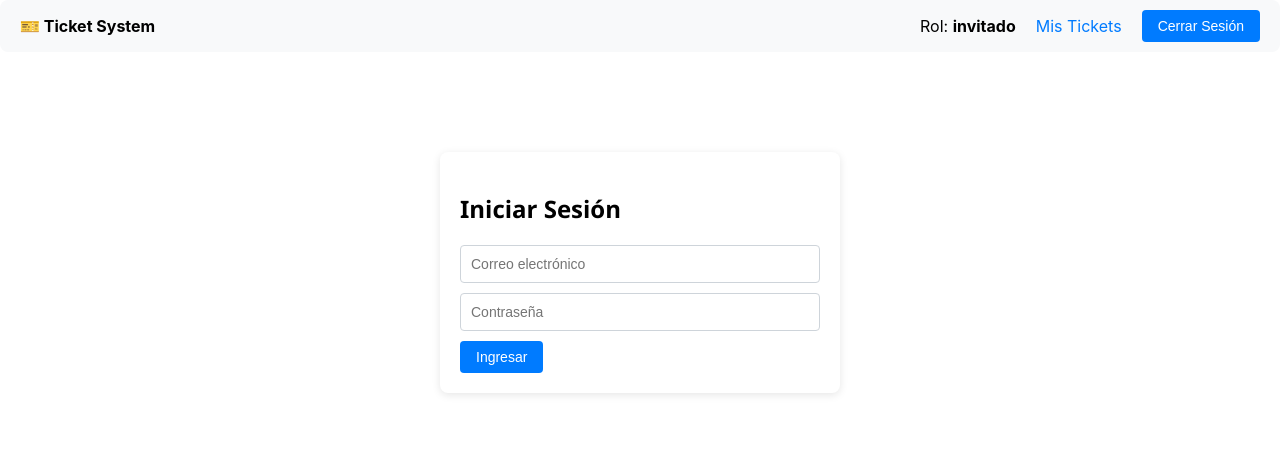
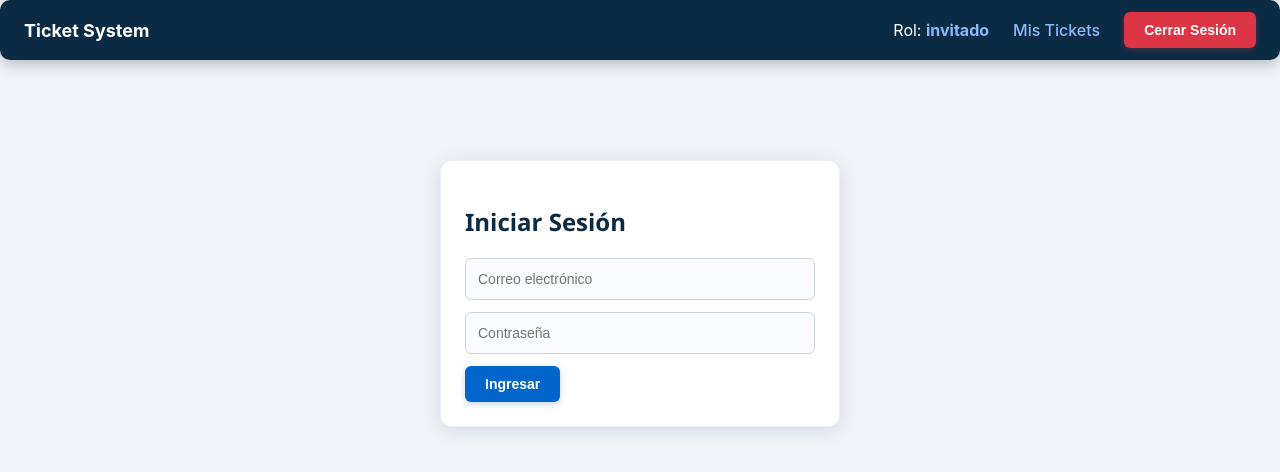
Before and after one commit to FredyFernandez29/proyectofinalfrontend, a React (Create React App) app: page /login in a window 1280 px wide. Shown: the top 472 px of the page. Built offline with nearby package versions, Linux system fonts and the light colour scheme.

Commit message:
Update App.js

```diff
--- a/src/App.js
+++ b/src/App.js
@@ -98,7 +98,7 @@ const toastStyles = {
     borderRadius: '8px',
     color: '#fff',
     fontWeight: '500',
-    boxShadow: '0 4px 12px rgba(0,0,0,0.15)',
+    boxShadow: '0 4px 12px rgba(0,0,0,0.25)',
     animation: 'slideIn 0.3s ease-out',
     minWidth: '250px',
     maxWidth: '400px',
@@ -121,10 +121,15 @@ const globalStyles = `
   .fade-in {
     animation: fadeIn 0.3s ease-out;
   }
+  body {
+    background: #f0f4f8;
+    margin: 0;
+    padding: 0;
+  }
 `;
 
 // ============================
-// 3. ESTILOS GLOBALES
+// 3. ESTILOS GLOBALES (Tema azul/blanco/negro)
 // ============================
 const styles = {
   container: {
@@ -134,59 +139,67 @@ const styles = {
     fontFamily: 'Segoe UI, Tahoma, Geneva, Verdana, sans-serif',
   },
   card: {
-    background: '#fff',
-    borderRadius: '8px',
-    boxShadow: '0 2px 8px rgba(0,0,0,0.1)',
-    padding: '20px',
-    marginBottom: '20px',
-    transition: 'box-shadow 0.2s ease, transform 0.2s ease',
+    background: '#ffffff',
+    borderRadius: '12px',
+    boxShadow: '0 4px 20px rgba(0, 50, 100, 0.12)',
+    padding: '24px',
+    marginBottom: '24px',
+    transition: 'box-shadow 0.25s ease, transform 0.2s ease',
+    border: '1px solid rgba(0, 80, 150, 0.08)',
   },
   cardHover: {
-    boxShadow: '0 4px 16px rgba(0,0,0,0.15)',
+    boxShadow: '0 8px 30px rgba(0, 50, 100, 0.20)',
     transform: 'translateY(-2px)',
   },
   button: {
-    backgroundColor: '#007bff',
-    color: '#fff',
+    backgroundColor: '#0066cc',
+    color: '#ffffff',
     border: 'none',
-    padding: '8px 16px',
-    borderRadius: '4px',
+    padding: '10px 20px',
+    borderRadius: '6px',
     cursor: 'pointer',
     fontSize: '14px',
-    transition: 'background 0.2s, transform 0.15s',
+    fontWeight: '600',
+    transition: 'background 0.2s, transform 0.15s, box-shadow 0.2s',
+    boxShadow: '0 2px 6px rgba(0, 80, 160, 0.25)',
   },
   buttonHover: {
-    backgroundColor: '#0056b3',
+    backgroundColor: '#004d99',
     transform: 'scale(1.02)',
+    boxShadow: '0 4px 12px rgba(0, 80, 160, 0.35)',
   },
   buttonDanger: {
     backgroundColor: '#dc3545',
     color: '#fff',
     border: 'none',
     padding: '8px 16px',
-    borderRadius: '4px',
+    borderRadius: '6px',
     cursor: 'pointer',
     fontSize: '14px',
-    transition: 'background 0.2s',
+    fontWeight: '600',
+    transition: 'background 0.2s, box-shadow 0.2s',
+    boxShadow: '0 2px 6px rgba(220, 53, 69, 0.25)',
   },
   input: {
     width: '100%',
-    padding: '10px',
-    border: '1px solid #ced4da',
-    borderRadius: '4px',
+    padding: '12px',
+    border: '1px solid #cbd5e1',
+    borderRadius: '6px',
     fontSize: '14px',
-    marginBottom: '10px',
+    marginBottom: '12px',
     boxSizing: 'border-box',
     transition: 'border-color 0.2s, box-shadow 0.2s',
+    backgroundColor: '#fafcff',
   },
   inputFocus: {
-    borderColor: '#80bdff',
-    boxShadow: '0 0 0 0.2rem rgba(0,123,255,0.25)',
+    borderColor: '#0066cc',
+    boxShadow: '0 0 0 3px rgba(0, 102, 204, 0.20)',
   },
   label: {
     fontWeight: '600',
     display: 'block',
-    marginBottom: '5px',
+    marginBottom: '6px',
+    color: '#1e293b',
   },
   table: {
     width: '100%',
@@ -194,40 +207,50 @@ const styles = {
     marginTop: '10px',
   },
   th: {
-    background: '#f8f9fa',
-    padding: '10px',
+    background: '#e8f0fe',
+    padding: '12px',
     textAlign: 'left',
-    borderBottom: '2px solid #dee2e6',
+    borderBottom: '2px solid #b8d0e8',
+    color: '#0b2b44',
+    fontWeight: '600',
   },
   td: {
-    padding: '10px',
-    borderBottom: '1px solid #dee2e6',
+    padding: '12px',
+    borderBottom: '1px solid #e2e8f0',
   },
   nav: {
     display: 'flex',
-    gap: '20px',
+    gap: '24px',
     alignItems: 'center',
-    padding: '10px 20px',
-    background: '#f8f9fa',
-    borderRadius: '8px',
-    marginBottom: '20px',
+    padding: '12px 24px',
+    background: '#0b2b44',
+    borderRadius: '10px',
+    marginBottom: '24px',
+    boxShadow: '0 4px 16px rgba(0, 20, 40, 0.25)',
+    color: '#ffffff',
   },
   link: {
     textDecoration: 'none',
-    color: '#007bff',
+    color: '#8bb9fe',
+    fontWeight: '500',
+    transition: 'color 0.2s',
+  },
+  linkHover: {
+    color: '#ffffff',
   },
   badge: {
-    padding: '4px 8px',
-    borderRadius: '12px',
+    padding: '4px 12px',
+    borderRadius: '20px',
     fontSize: '12px',
     fontWeight: 'bold',
     color: '#fff',
+    display: 'inline-block',
   },
   loading: {
     textAlign: 'center',
-    padding: '40px',
+    padding: '60px',
     fontSize: '18px',
-    color: '#6c757d',
+    color: '#4a6a85',
   },
 };
 
@@ -235,7 +258,7 @@ const styles = {
 // 4. COMPONENTES
 // ============================
 
-// --- Navbar ---
+// --- Navbar (sin emoji) ---
 const Navbar = () => {
   const { user, logout } = useAuth();
   const navigate = useNavigate();
@@ -247,11 +270,13 @@ const Navbar = () => {
 
   return (
     <div style={styles.nav}>
-      <span><strong>🎫 Ticket System</strong></span>
-      <span style={{ marginLeft: 'auto' }}>Rol: <strong>{user?.rol || 'invitado'}</strong></span>
-      <Link to="/tickets" style={styles.link}>Mis Tickets</Link>
-      {user?.rol === 'admin' && <Link to="/usuarios" style={styles.link}>Usuarios</Link>}
-      <button onClick={handleLogout} style={styles.button}>Cerrar Sesión</button>
+      <span style={{ fontWeight: '700', fontSize: '18px' }}>Ticket System</span>
+      <span style={{ marginLeft: 'auto' }}>Rol: <strong style={{ color: '#8bb9fe' }}>{user?.rol || 'invitado'}</strong></span>
+      <Link to="/tickets" style={styles.link} onMouseEnter={(e) => e.target.style.color = '#ffffff'} onMouseLeave={(e) => e.target.style.color = '#8bb9fe'}>Mis Tickets</Link>
+      {user?.rol === 'admin' && (
+        <Link to="/usuarios" style={styles.link} onMouseEnter={(e) => e.target.style.color = '#ffffff'} onMouseLeave={(e) => e.target.style.color = '#8bb9fe'}>Usuarios</Link>
+      )}
+      <button onClick={handleLogout} style={{ ...styles.button, backgroundColor: '#dc3545', boxShadow: '0 2px 6px rgba(220, 53, 69, 0.3)' }}>Cerrar Sesión</button>
     </div>
   );
 };
@@ -283,7 +308,7 @@ const Login = () => {
   return (
     <div style={{ ...styles.container, maxWidth: '400px', marginTop: '80px' }}>
       <div style={styles.card} className="fade-in">
-        <h2>Iniciar Sesión</h2>
+        <h2 style={{ color: '#0b2b44' }}>Iniciar Sesión</h2>
         <form onSubmit={handleSubmit}>
           <input
             type="email"
@@ -292,6 +317,8 @@ const Login = () => {
             onChange={(e) => setCorreo(e.target.value)}
             required
             style={styles.input}
+            onFocus={(e) => { e.target.style.borderColor = '#0066cc'; e.target.style.boxShadow = '0 0 0 3px rgba(0,102,204,0.20)'; }}
+            onBlur={(e) => { e.target.style.borderColor = '#cbd5e1'; e.target.style.boxShadow = 'none'; }}
           />
           <input
             type="password"
@@ -300,11 +327,13 @@ const Login = () => {
             onChange={(e) => setPassword(e.target.value)}
             required
             style={styles.input}
+            onFocus={(e) => { e.target.style.borderColor = '#0066cc'; e.target.style.boxShadow = '0 0 0 3px rgba(0,102,204,0.20)'; }}
+            onBlur={(e) => { e.target.style.borderColor = '#cbd5e1'; e.target.style.boxShadow = 'none'; }}
           />
-          <button type="submit" style={styles.button} disabled={loading}>
+          <button type="submit" style={styles.button} disabled={loading} onMouseEnter={(e) => { e.target.style.backgroundColor = '#004d99'; e.target.style.boxShadow = '0 4px 12px rgba(0,80,160,0.35)'; }} onMouseLeave={(e) => { e.target.style.backgroundColor = '#0066cc'; e.target.style.boxShadow = '0 2px 6px rgba(0,80,160,0.25)'; }}>
             {loading ? 'Cargando...' : 'Ingresar'}
           </button>
-          {error && <p style={{ color: 'red', marginTop: '10px' }}>{error}</p>}
+          {error && <p style={{ color: '#dc3545', marginTop: '12px' }}>{error}</p>}
         </form>
       </div>
     </div>
@@ -360,15 +389,17 @@ const TicketsList = () => {
   return (
     <div style={styles.container}>
       <div style={{ display: 'flex', justifyContent: 'space-between', alignItems: 'center', marginBottom: '20px' }}>
-        <h2>Mis Tickets</h2>
+        <h2 style={{ color: '#0b2b44' }}>Mis Tickets</h2>
         <Link to="/tickets/nuevo">
-          <button style={styles.button}>+ Crear Nuevo Ticket</button>
+          <button style={styles.button} onMouseEnter={(e) => { e.target.style.backgroundColor = '#004d99'; e.target.style.boxShadow = '0 4px 12px rgba(0,80,160,0.35)'; }} onMouseLeave={(e) => { e.target.style.backgroundColor = '#0066cc'; e.target.style.boxShadow = '0 2px 6px rgba(0,80,160,0.25)'; }}>
+            + Crear Nuevo Ticket
+          </button>
         </Link>
       </div>
 
       <div style={styles.card} className="fade-in">
         {tickets.length === 0 ? (
-          <p>No tienes tickets. ¡Crea uno nuevo!</p>
+          <p style={{ color: '#4a6a85' }}>No tienes tickets. ¡Crea uno nuevo!</p>
         ) : (
           <table style={styles.table}>
             <thead>
@@ -386,7 +417,7 @@ const TicketsList = () => {
                 <tr key={t.id} className="fade-in" style={{ transition: 'background 0.2s' }}>
                   <td style={styles.td}>{t.id}</td>
                   <td style={styles.td}>
-                    <Link to={`/tickets/${t.id}`} style={{ color: '#007bff', textDecoration: 'none' }}>
+                    <Link to={`/tickets/${t.id}`} style={{ color: '#0066cc', textDecoration: 'none', fontWeight: '500' }}>
                       {t.titulo}
                     </Link>
                   </td>
@@ -398,10 +429,10 @@ const TicketsList = () => {
                   <td style={styles.td}>{t.prioridad}</td>
                   <td style={styles.td}>{t.asignado_a?.nombre || 'Sin asignar'}</td>
                   <td style={styles.td}>
-                    <Link to={`/tickets/${t.id}`} style={{ marginRight: '10px', color: '#007bff' }}>Ver</Link>
-                    <Link to={`/tickets/editar/${t.id}`} style={{ marginRight: '10px', color: '#28a745' }}>Editar</Link>
+                    <Link to={`/tickets/${t.id}`} style={{ marginRight: '12px', color: '#0066cc', fontWeight: '500' }}>Ver</Link>
+                    <Link to={`/tickets/editar/${t.id}`} style={{ marginRight: '12px', color: '#28a745', fontWeight: '500' }}>Editar</Link>
                     {user?.rol === 'admin' && (
-                      <button onClick={() => handleDelete(t.id)} style={styles.buttonDanger}>Eliminar</button>
+                      <button onClick={() => handleDelete(t.id)} style={styles.buttonDanger} onMouseEnter={(e) => { e.target.style.backgroundColor = '#c82333'; }} onMouseLeave={(e) => { e.target.style.backgroundColor = '#dc3545'; }}>Eliminar</button>
                     )}
                   </td>
                 </tr>
@@ -489,7 +520,7 @@ const TicketForm = () => {
   return (
     <div style={styles.container}>
       <div style={styles.card} className="fade-in">
-        <h2>{isEdit ? 'Editar Ticket' : 'Nuevo Ticket'}</h2>
+        <h2 style={{ color: '#0b2b44' }}>{isEdit ? 'Editar Ticket' : 'Nuevo Ticket'}</h2>
         <form onSubmit={handleSubmit}>
           <label style={styles.label}>Título</label>
           <input
@@ -499,6 +530,8 @@ const TicketForm = () => {
             onChange={handleChange}
             required
             style={styles.input}
+            onFocus={(e) => { e.target.style.borderColor = '#0066cc'; e.target.style.boxShadow = '0 0 0 3px rgba(0,102,204,0.20)'; }}
+            onBlur={(e) => { e.target.style.borderColor = '#cbd5e1'; e.target.style.boxShadow = 'none'; }}
           />
 
           <label style={styles.label}>Descripción</label>
@@ -508,6 +541,8 @@ const TicketForm = () => {
             onChange={handleChange}
             rows="4"
             style={{ ...styles.input, resize: 'vertical' }}
+            onFocus={(e) => { e.target.style.borderColor = '#0066cc'; e.target.style.boxShadow = '0 0 0 3px rgba(0,102,204,0.20)'; }}
+            onBlur={(e) => { e.target.style.borderColor = '#cbd5e1'; e.target.style.boxShadow = 'none'; }}
           />
 
           <label style={styles.label}>Prioridad</label>
@@ -541,10 +576,10 @@ const TicketForm = () => {
             </>
           )}
 
-          <button type="submit" style={styles.button} disabled={loading}>
+          <button type="submit" style={styles.button} disabled={loading} onMouseEnter={(e) => { e.target.style.backgroundColor = '#004d99'; e.target.style.boxShadow = '0 4px 12px rgba(0,80,160,0.35)'; }} onMouseLeave={(e) => { e.target.style.backgroundColor = '#0066cc'; e.target.style.boxShadow = '0 2px 6px rgba(0,80,160,0.25)'; }}>
             {loading ? 'Guardando...' : 'Guardar'}
           </button>
-          <Link to="/tickets" style={{ marginLeft: '10px', color: '#6c757d' }}>Cancelar</Link>
+          <Link to="/tickets" style={{ marginLeft: '12px', color: '#6c757d' }}>Cancelar</Link>
         </form>
       </div>
     </div>
@@ -616,7 +651,7 @@ const TicketDetail = () => {
   return (
     <div style={styles.container}>
       <div style={styles.card} className="fade-in">
-        <h2>{ticket.titulo}</h2>
+        <h2 style={{ color: '#0b2b44' }}>{ticket.titulo}</h2>
         <p><strong>Descripción:</strong> {ticket.descripcion || 'Sin descripción'}</p>
         <p><strong>Estado:</strong> <span style={{ ...styles.badge, backgroundColor: getEstadoColor(ticket.estado) }}>{ticket.estado}</span></p>
         <p><strong>Prioridad:</strong> {ticket.prioridad}</p>
@@ -625,41 +660,43 @@ const TicketDetail = () => {
         <p><strong>Fecha creación:</strong> {new Date(ticket.created_at).toLocaleString()}</p>
         <p><strong>Última actualización:</strong> {new Date(ticket.updated_at).toLocaleString()}</p>
 
-        <Link to={`/tickets/editar/${ticket.id}`} style={{ marginRight: '10px' }}>
-          <button style={styles.button}>Editar</button>
+        <Link to={`/tickets/editar/${ticket.id}`} style={{ marginRight: '12px' }}>
+          <button style={styles.button} onMouseEnter={(e) => { e.target.style.backgroundColor = '#004d99'; e.target.style.boxShadow = '0 4px 12px rgba(0,80,160,0.35)'; }} onMouseLeave={(e) => { e.target.style.backgroundColor = '#0066cc'; e.target.style.boxShadow = '0 2px 6px rgba(0,80,160,0.25)'; }}>Editar</button>
         </Link>
         <Link to="/tickets">
-          <button style={{ ...styles.button, backgroundColor: '#6c757d' }}>Volver</button>
+          <button style={{ ...styles.button, backgroundColor: '#6c757d', boxShadow: '0 2px 6px rgba(108, 117, 125, 0.25)' }} onMouseEnter={(e) => { e.target.style.backgroundColor = '#5a6268'; }} onMouseLeave={(e) => { e.target.style.backgroundColor = '#6c757d'; }}>Volver</button>
         </Link>
       </div>
 
       <div style={styles.card} className="fade-in">
-        <h3>Comentarios</h3>
+        <h3 style={{ color: '#0b2b44' }}>Comentarios</h3>
         {comentarios.length === 0 ? (
-          <p>No hay comentarios aún.</p>
+          <p style={{ color: '#4a6a85' }}>No hay comentarios aún.</p>
         ) : (
           <ul style={{ listStyle: 'none', padding: 0 }}>
             {comentarios.map(c => (
-              <li key={c.id} style={{ borderBottom: '1px solid #eee', padding: '10px 0' }} className="fade-in">
-                <strong>{c.usuarios?.nombre} {c.usuarios?.apellido}</strong>
-                <span style={{ color: '#6c757d', fontSize: '0.8rem', marginLeft: '10px' }}>
+              <li key={c.id} style={{ borderBottom: '1px solid #e2e8f0', padding: '12px 0' }} className="fade-in">
+                <strong style={{ color: '#0b2b44' }}>{c.usuarios?.nombre} {c.usuarios?.apellido}</strong>
+                <span style={{ color: '#6c757d', fontSize: '0.8rem', marginLeft: '12px' }}>
                   {new Date(c.created_at).toLocaleString()}
                 </span>
-                <p style={{ margin: '5px 0 0' }}>{c.contenido}</p>
+                <p style={{ margin: '6px 0 0', color: '#1e293b' }}>{c.contenido}</p>
               </li>
             ))}
           </ul>
         )}
 
-        <form onSubmit={agregarComentario} style={{ marginTop: '15px' }}>
+        <form onSubmit={agregarComentario} style={{ marginTop: '16px' }}>
           <textarea
             placeholder="Escribe un comentario..."
             value={nuevoComentario}
             onChange={(e) => setNuevoComentario(e.target.value)}
             rows="3"
             style={styles.input}
+            onFocus={(e) => { e.target.style.borderColor = '#0066cc'; e.target.style.boxShadow = '0 0 0 3px rgba(0,102,204,0.20)'; }}
+            onBlur={(e) => { e.target.style.borderColor = '#cbd5e1'; e.target.style.boxShadow = 'none'; }}
           />
-          <button type="submit" style={styles.button}>Agregar comentario</button>
+          <button type="submit" style={styles.button} onMouseEnter={(e) => { e.target.style.backgroundColor = '#004d99'; e.target.style.boxShadow = '0 4px 12px rgba(0,80,160,0.35)'; }} onMouseLeave={(e) => { e.target.style.backgroundColor = '#0066cc'; e.target.style.boxShadow = '0 2px 6px rgba(0,80,160,0.25)'; }}>Agregar comentario</button>
         </form>
       </div>
     </div>
@@ -687,7 +724,7 @@ const UsuariosList = () => {
   return (
     <div style={styles.container}>
       <div style={styles.card} className="fade-in">
-        <h2>Administración de Usuarios</h2>
+        <h2 style={{ color: '#0b2b44' }}>Administración de Usuarios</h2>
         <table style={styles.table}>
           <thead>
             <tr>
```
